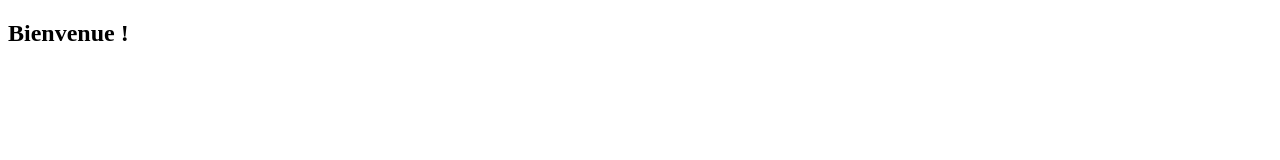
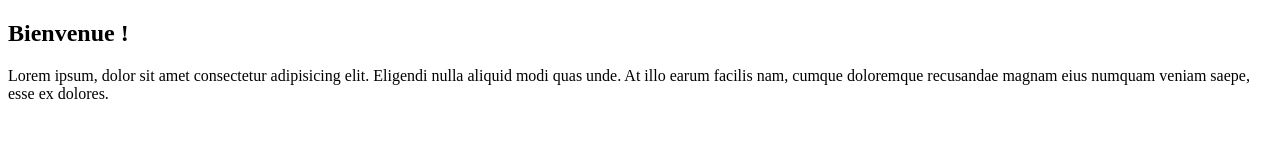
Before and after one commit to Anida-Assane/Test, a plain HTML site: page index.html in a window 1280 px wide. Drawn offline with Linux system fonts and the light colour scheme.

Commit message:
mon deuxieme test

```diff
--- a/index.html
+++ b/index.html
@@ -8,5 +8,8 @@
   </head>
   <body>
     <h2>Bienvenue !</h2>
+    Lorem ipsum, dolor sit amet consectetur adipisicing elit. Eligendi nulla
+    aliquid modi quas unde. At illo earum facilis nam, cumque doloremque
+    recusandae magnam eius numquam veniam saepe, esse ex dolores.
   </body>
 </html>
```
